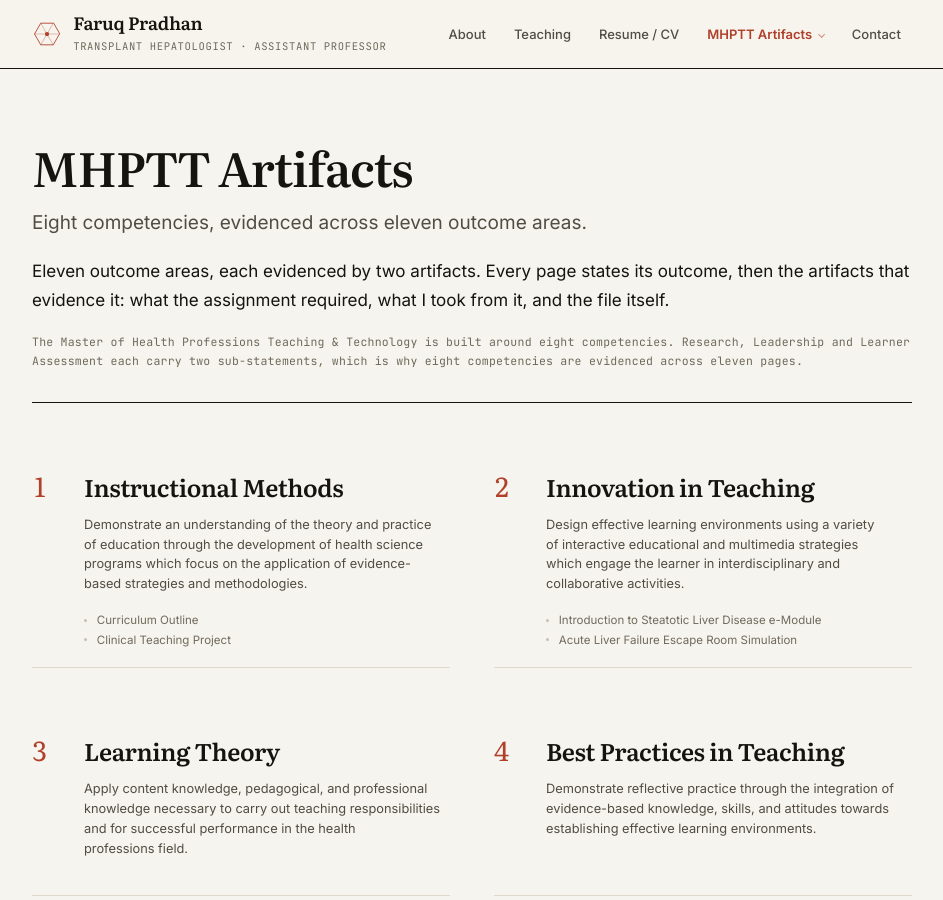
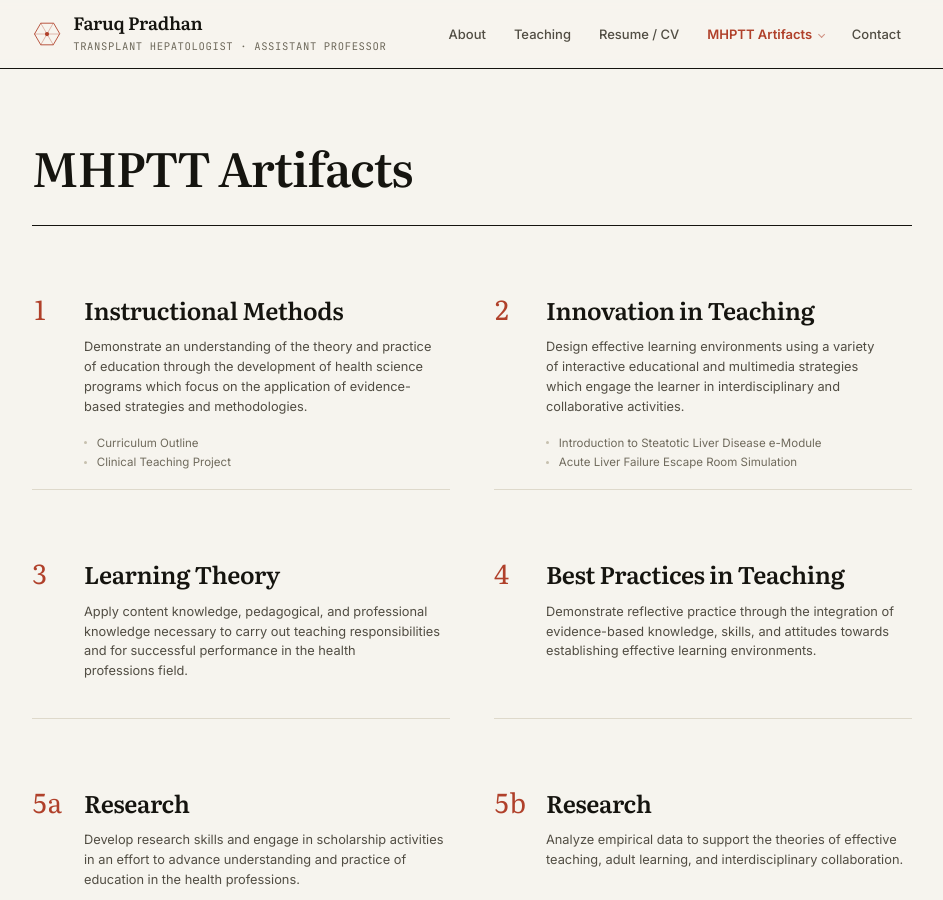
Before and after one commit to fpradhan/fpradhan.github.io, a Jekyll site: the page built from artifacts.md, in a window 1280 px wide and 900 px high. Shown: the whole window, without its empty margins (168-1111 px from the left). Built offline with Jekyll 4.4.1, drawn with Linux system fonts in a browser that asks for light colours.

Commit message:
Strip the prose from the artifacts page, and swap the deck for a PDF
The artifacts page now opens straight into the eleven outcome areas. The
subtitle and both introductory paragraphs are gone, along with the arithmetic
explaining why eight competencies span eleven pages. The SEO description no
longer repeats that framing either.

The escape room deck is now the PDF: 1,022 KB against 24,957 KB for the
PowerPoint, a 96% reduction, and it previews in the browser rather than
downloading. Checked before swapping that all eight pages carry the escape room
content, including the Plus-Delta debrief.

Co-Authored-By: Claude Opus 5 <noreply@anthropic.com>
Claude-Session: https://claude.ai/code/session_01SajNJDGDkt5q5fCgsPRcNk

```diff
--- a/artifacts.md
+++ b/artifacts.md
@@ -1,19 +1,9 @@
 ---
 title: "MHPTT Artifacts"
-description: "The eight MHPTT competencies, across the eleven outcome areas that evidence them."
-subtitle: "Eight competencies, evidenced across eleven outcome areas."
+description: "The MHPTT outcome areas and the artifacts evidencing each."
 permalink: /artifacts/
 wide: true
 ---
-
-Eleven outcome areas, each evidenced by two artifacts. Every page states its outcome, then the
-artifacts that evidence it: what the assignment required, what I took from it, and the file
-itself.
-
-The Master of Health Professions Teaching & Technology is built around eight competencies.
-Research, Leadership and Learner Assessment each carry two sub-statements, which is why eight
-competencies are evidenced across eleven pages.
-{: .meta}
 
 <ul class="index-list">
 {%- assign items = site.competencies | sort: "order" -%}
```
Also changed, not shown: _competencies/2-innovation-in-teaching.md (+1 -1 lines), 1 other file.
